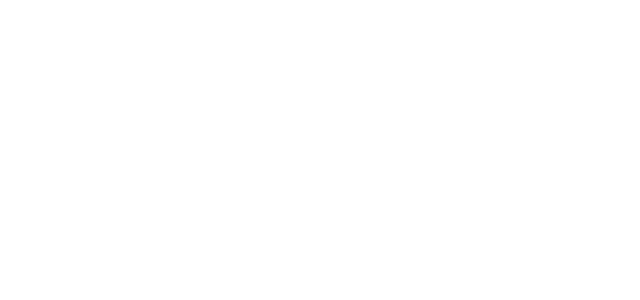
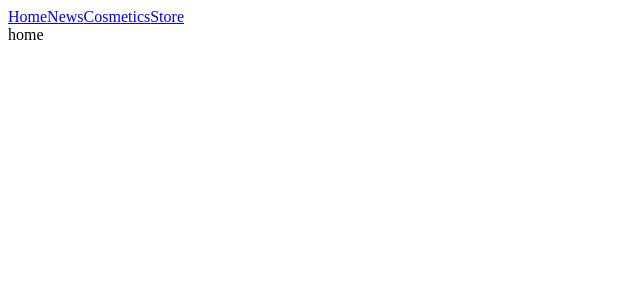
Before and after one commit to MaxBSilver/FN-app, a React (Create React App) app: page / in a window 1280 px wide. Shown: the top 300 px of the page, without its empty margins (0-640 px from the left). Built offline with nearby package versions, Linux system fonts and the light colour scheme.

Commit message:
setup nav

```diff
--- /dev/null
+++ b/src/components/nav/Nav.jsx
@@ -0,0 +1,15 @@
+import React from "react";
+import { NavLink } from "react-router-dom";
+
+export default function Nav() {
+  return (
+    <nav>
+      <NavLink exact to="/">
+        Home
+      </NavLink>
+      <NavLink to="/fn/news">News</NavLink>
+      <NavLink to="/fn/cosmetics">Cosmetics</NavLink>
+      <NavLink to="/fn/store">Store</NavLink>
+    </nav>
+  );
+}
--- a/src/containers/app/App.jsx
+++ b/src/containers/app/App.jsx
@@ -1,11 +1,17 @@
 import React, { Component } from "react";
-
-
+import { Route } from "react-router-dom";
+import HomeView from "../home/HomeView";
+import Nav from '../../components/nav/Nav';
 export class App extends Component {
   async componentDidMount() {}
 
   render() {
-    return <div />;
+    return (
+      <div>
+        <Nav></Nav>
+        <Route path="/" component={HomeView} />
+      </div>
+    );
   }
 }
 
--- /dev/null
+++ b/src/containers/home/HomeView.jsx
@@ -0,0 +1,9 @@
+import React, { Component } from "react";
+
+export class HomeView extends Component {
+  render() {
+    return <div>home</div>;
+  }
+}
+
+export default HomeView;
```
Also changed, not shown: src/components/nav/_nav.scss (added), src/containers/home/_homeView.scss (added), 2 other files (tests, documents, lock files or other folders).
